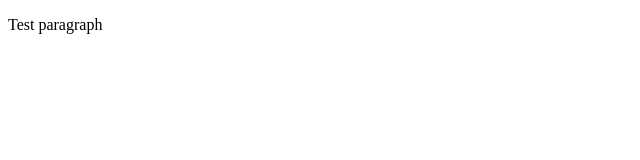
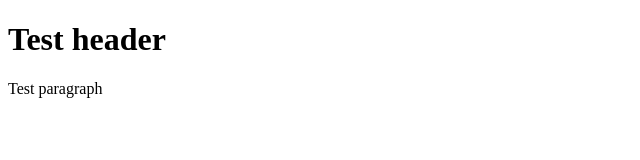
Before and after one commit to eli585/git-nucamp, a plain HTML site: page index.html in a window 1280 px wide. Shown: the whole page, without its empty margins (0-640 px from the left). Drawn offline with Linux system fonts and the light colour scheme.

Commit message:
Second Commit

```diff
--- a/index.html
+++ b/index.html
@@ -4,6 +4,7 @@
 
     </head>
     <body>
+        <h1>Test header</h1>
         <p>Test paragraph</p>
     </body>
 </html>
```
